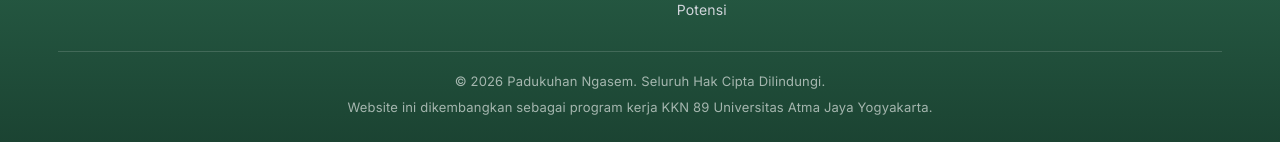
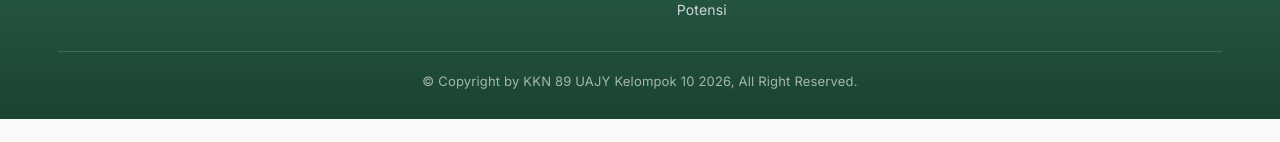
Before and after one commit to febbyvnr/dusun-ngasem-fe, a React (Vite) app: page /kontak in a window 1280 px wide. Shown: the part 1885-2027 px from the top of the page. After the commit the page ends 2004 px from the top, so only its background shows below. Built offline with nearby package versions, Linux system fonts and the light colour scheme; no server answers.

Commit message:
FIX: credit footer, title website

```diff
--- a/index.html
+++ b/index.html
@@ -6,7 +6,7 @@
     <link rel="stylesheet" href="https://cdn.jsdelivr.net/npm/bootstrap-icons@1.11.3/font/bootstrap-icons.min.css" />
     <link href="https://fonts.googleapis.com/css2?family=Inter:wght@400;500;600;700&family=Plus+Jakarta+Sans:wght@700;800&display=swap" rel="stylesheet" />
     <meta name="viewport" content="width=device-width, initial-scale=1.0" />
-    <title>dusun-ngasem-fe</title>
+    <title>Padukuhan Ngasem, Ngalang</title>
   </head>
   <body>
     <div id="root"></div>
--- a/src/components/Footer.jsx
+++ b/src/components/Footer.jsx
@@ -34,8 +34,7 @@ const Footer = () => {
       </div>
       <div className="container footer-divider" />
       <div className="container footer-copyright">
-        © 2026 Padukuhan Ngasem. Seluruh Hak Cipta Dilindungi.<br />
-        Website ini dikembangkan sebagai program kerja KKN 89 Universitas Atma Jaya Yogyakarta.
+        © Copyright by KKN 89 UAJY Kelompok 10 2026, All Right Reserved.
       </div>
     </footer>
   );
```
